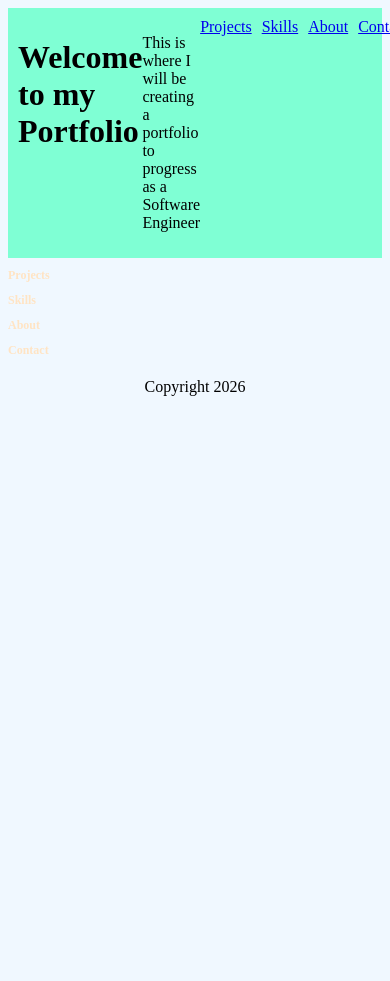
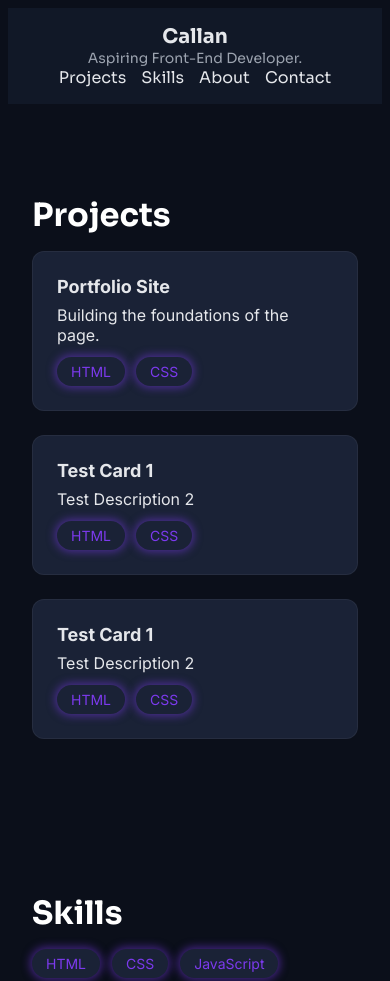
Before and after one commit to Callannx/online-cv, a plain HTML site: page index.html in a window 390 px wide. Shown: the top 981 px of the page. Before the commit the page ends 844 px from the top, so only its background shows below. Drawn offline with Linux system fonts and the light colour scheme.

Commit message:
feat: CSS Grid layout and responsive design for mobile
- Switch projects grid from flexbox to CSS Grid with auto-fill/minmax
- Add media query for mobile header: stacks vertically, centered text
- Consolidate all styles into style.css with full design token system
- Restore full HTML with project cards, skills, about, and contact sections

Co-Authored-By: Claude Sonnet 4.6 <noreply@anthropic.com>

```diff
--- a/css/style.css
+++ b/css/style.css
@@ -1,12 +1,76 @@
+:root {
+  /* Backgrounds: */
+  --colour-bg-primary: #0b0f1a;
+  --colour-bg-secondary: #111827;
+  --colour-bg-elevated: #1a2236;
+  --colour-bg-alternative: #0f172a;
+
+  /* Text: */
+  --colour-text-primary: #ffffff;
+  --colour-text-secondary: #e5e7eb;
+  --colour-text-muted: #9ca3af;
+  --colour-text-disabled: #6b7280;
+
+  /* Primary Accents: */
+  --colour-primary-accent: #7c3aed;
+  --colour-primary-hover: #8b5cf6;
+  --colour-primary-gradient: #6366f1;
+  --colour-primary-glow: #a78bfa;
+
+  /* Secondary Accents: */
+  --colour-secondary-accent: #06b6d4;
+  --colour-secondary-bright: #22d3ee;
+  --colour-standard-blue: #3b82f6;
+  --colour-standard-light: #60a5fa;
+
+  /* Sucess/Positive Feedback: */
+  --colour-success: #22c55e;
+  --colour-success-highlight: #4ade80;
+
+  /* Attention Variants: */
+  --colour-primary-attention: #f59e0b;
+  --colour-primary-attention-highlight: #fbbf24;
+  --colour-primary-attention-orange: #fb923c;
+
+  /* Errors: */
+  --colour-primary-error: #ef4444;
+  --colour-primary-error-soft: #f87171;
+
+  /* Glow Effects/Shadows: */
+  --colour-purple-glow: rgba(124, 58, 237, 0.5);
+  --colour-blue-glow: rgba(59, 130, 246, 0.4);
+  --colour-shadow: rgba(0, 0, 0, 0.6);
+  --colour-borders: rgba(255, 255, 255, 0.05);
+
+  /* Fonts: */
+  --font-heading: "Sora", sans-serif;
+  --font-body: "Inter", sans-serif;
+}
+
 body {
-  background-color: aliceblue;
+  background-color: var(--colour-bg-primary);
+  font-family: var(--font-body);
+  color: var(--colour-text-secondary);
 }
 
 header {
-  background-color: aquamarine;
-  padding: 10px;
+  background-color: var(--colour-bg-secondary);
+  padding: 16px 24px;
   display: flex;
   justify-content: space-between;
+  font-family: var(--font-heading);
+  align-items: center;
+}
+
+header h1 {
+  font-size: 20px;
+  margin: 0;
+}
+
+header p {
+  font-size: 14px;
+  color: var(--colour-text-muted);
+  margin: 0;
 }
 
 nav {
@@ -14,12 +78,96 @@ nav {
   gap: 10px;
 }
 
+nav a {
+  color: var(--colour-text-secondary);
+  transition: color 0.2s ease-in-out;
+  text-decoration: none;
+}
+
+nav a:hover {
+  color: var(--colour-primary-accent);
+}
+
+main {
+  max-width: 1100px;
+  padding: 0 24px;
+  margin-left: auto;
+  margin-right: auto;
+}
+
+section {
+  padding: 64px 0;
+}
+
 footer {
-  padding: 10px;
   text-align: center;
+  background-color: var(--colour-bg-secondary);
+  color: var(--colour-text-muted);
+  font-size: 14px;
+  padding: 24px 0;
 }
 
 .section-title {
-  color: bisque;
-  font-size: 12px;
+  color: var(--colour-text-primary);
+  font-size: 32px;
+  font-family: var(--font-heading);
+  font-weight: 700;
+  margin-bottom: 16px;
 }
+
+.skills-list {
+  display: flex;
+  gap: 12px;
+  flex-wrap: wrap;
+}
+
+.skill-badge {
+  background-color: var(--colour-bg-elevated);
+  color: var(--colour-primary-accent);
+  font-size: 14px;
+  padding: 6px 14px;
+  border-radius: 20px;
+  box-shadow: 0 0 8px 2px var(--colour-purple-glow);
+}
+
+.project-tags {
+  display: flex;
+  gap: 11px;
+  margin-top: 12px;
+}
+
+.projects-grid {
+  display: grid;
+  gap: 24px;
+  grid-template-columns: repeat(auto-fill, minmax(280px, 1fr));
+}
+
+.project-card {
+  background: var(--colour-bg-elevated);
+  padding: 24px;
+  border-radius: 12px;
+  border: 1px solid var(--colour-borders);
+}
+
+.project-card p {
+  margin: 0;
+}
+
+.project-card h3 {
+  font-size: 18px;
+  margin-bottom: 8px;
+  margin-top: 0;
+}
+
+@media (max-width: 768px) {
+  header {
+    flex-direction: column;
+    padding: 16px;
+    align-items: center;
+    text-align: center;
+  }
+
+  nav {
+    gap: 15px;
+  }
+}
--- a/index.html
+++ b/index.html
@@ -4,15 +4,20 @@
     <meta charset="UTF-8" />
     <meta name="viewport" content="width=device-width, initial-scale=1.0" />
     <title>Portfolio</title>
+    <link rel="preconnect" href="https://fonts.googleapis.com" />
+    <link rel="preconnect" href="https://fonts.gstatic.com" crossorigin />
+    <link
+      href="https://fonts.googleapis.com/css2?family=Inter:ital,opsz,wght@0,14..32,100..900;1,14..32,100..900&family=Manrope:wght@200..800&family=Outfit:wght@100..900&family=Sora:wght@100..800&display=swap"
+      rel="stylesheet"
+    />
     <link rel="stylesheet" href="css/style.css" />
   </head>
   <body>
     <header>
-      <h1>Welcome to my Portfolio</h1>
-      <p>
-        This is where I will be creating a portfolio to progress as a Software
-        Engineer
-      </p>
+      <div>
+        <h1>Callan</h1>
+        <p>Aspiring Front-End Developer.</p>
+      </div>
       <nav>
         <a href="#projects">Projects</a>
         <a href="#skills">Skills</a>
@@ -24,15 +29,58 @@
     <main>
       <section id="projects">
         <h2 class="section-title">Projects</h2>
+        <div class="projects-grid">
+          <div class="project-card">
+            <h3>Portfolio Site</h3>
+            <p>Building the foundations of the page.</p>
+            <div class="project-tags">
+              <span class="skill-badge"> HTML </span>
+              <span class="skill-badge"> CSS </span>
+            </div>
+          </div>
+          <div class="project-card">
+            <h3>Test Card 1</h3>
+            <p>Test Description 2</p>
+            <div class="project-tags">
+              <span class="skill-badge"> HTML </span>
+              <span class="skill-badge"> CSS </span>
+            </div>
+          </div>
+          <div class="project-card">
+            <h3>Test Card 1</h3>
+            <p>Test Description 2</p>
+            <div class="project-tags">
+              <span class="skill-badge"> HTML </span>
+              <span class="skill-badge"> CSS </span>
+            </div>
+          </div>
+        </div>
       </section>
       <section id="skills">
         <h2 class="section-title">Skills</h2>
+        <div class="skills-list">
+          <span class="skill-badge"> HTML </span>
+          <span class="skill-badge"> CSS </span>
+          <span class="skill-badge"> JavaScript </span>
+        </div>
       </section>
       <section id="about">
         <h2 class="section-title">About</h2>
+        <p>
+          I'm Callan, transitioning into software development from a support
+          background. I'm currently building my foundations in HTML, CSS, and
+          JavaScript. My goal is to become a front-end developer and eventually
+          move into AI development.
+        </p>
+        <p>
+          I'm using AI to help me achieve this by doing guided tasks and lessons
+          to build a portfolio.
+        </p>
       </section>
       <section id="contact">
         <h2 class="section-title">Contact</h2>
+        <p>Feel free to reach out, I'd love to connect.</p>
+        <a href="mailto:callannx@gmail.com">Get in touch</a>
       </section>
     </main>
     <footer>Copyright 2026</footer>
```
